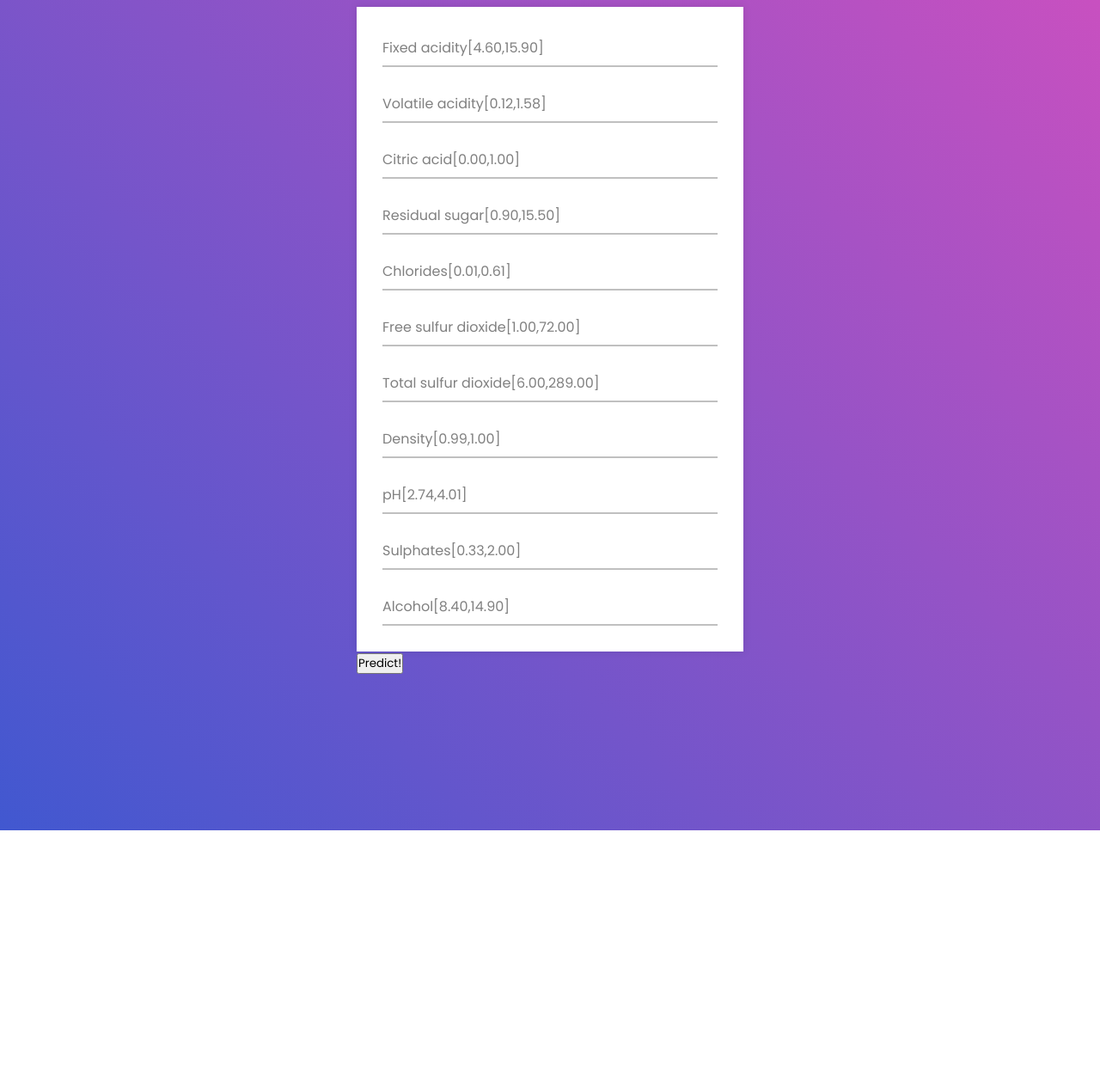
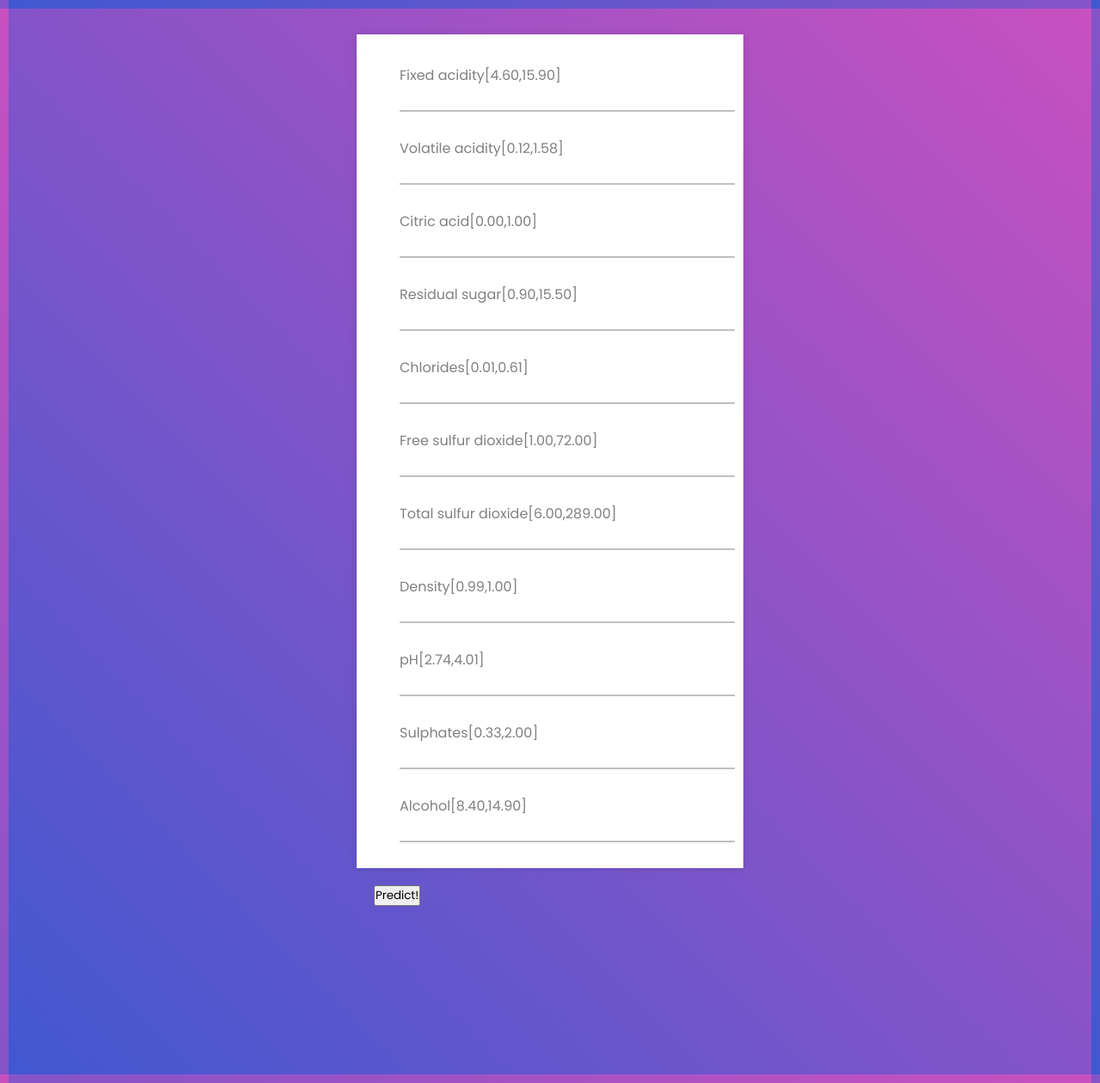
Before and after one commit to rajasekaran155/Quality-of---red-wine, a Flask app: page / in a window 1280 px wide. Shown: the whole page at 86% size. Before the commit the page ends 966 px from the top, so only its background shows below. Run offline with Flask 2, Linux system fonts and the light colour scheme; parts of the project's set-up code (start-up, migrations or seed data) failed here and were passed over.

Commit message:
Update style.css

```diff
--- a/static/styles/style.css
+++ b/static/styles/style.css
@@ -6,6 +6,7 @@
   box-sizing: border-box;
   font-family: 'Poppins', sans-serif;
    box-sizing: border-box;
+  margin:10px;
 }
 body{
   display: flex;
```
